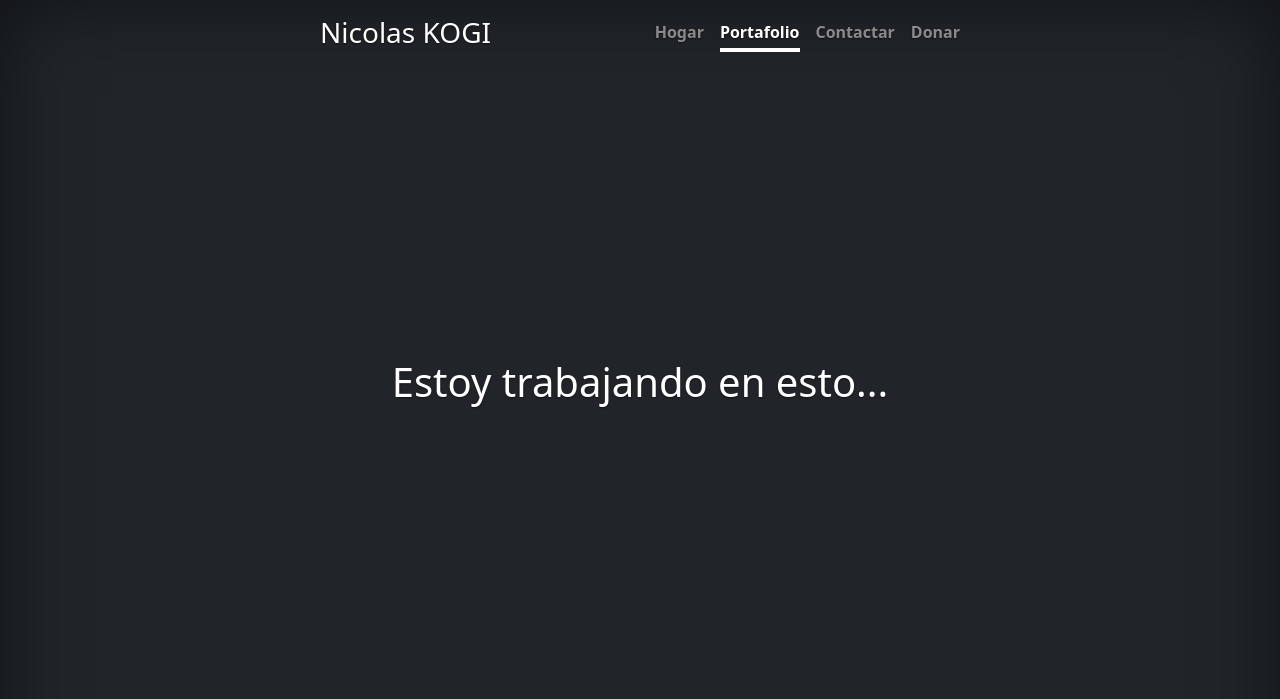
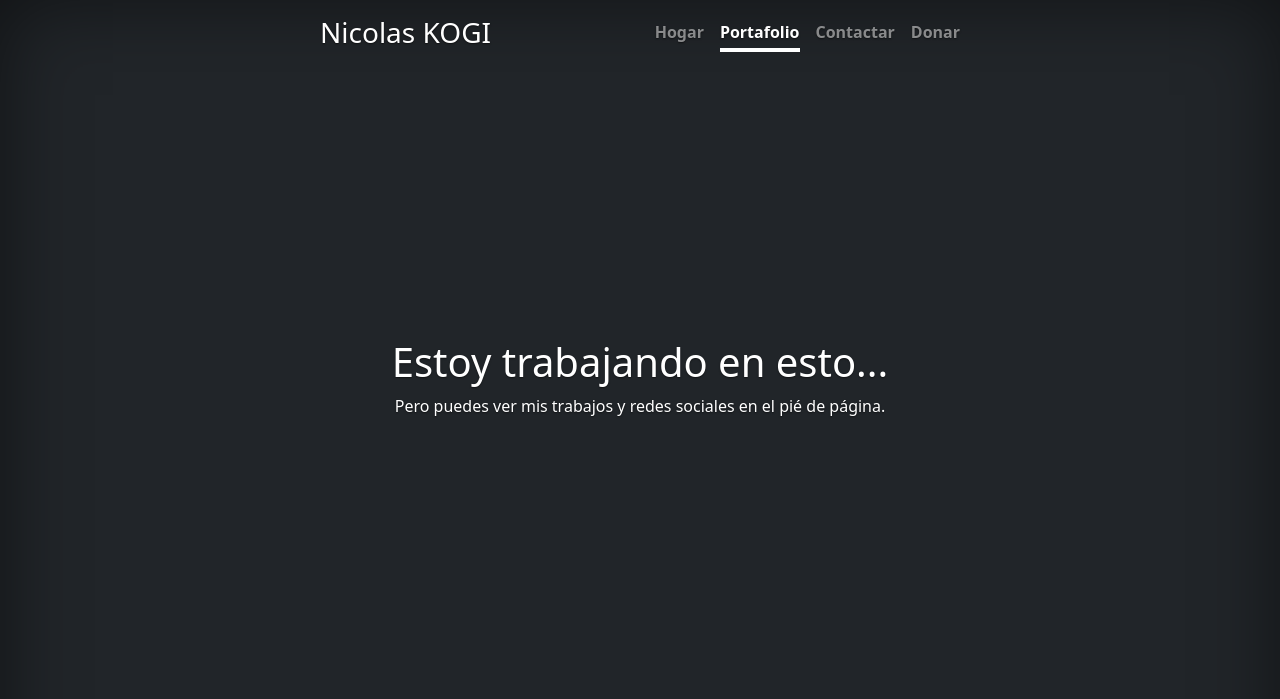
Before and after one commit to diaz24x7/Hogar, a plain HTML site: page docs/portafolio.html in a window 1280 px wide. Shown: the top 699 px of the page. Drawn offline with nearby package versions, Linux system fonts and the light colour scheme.

Commit message:
info portafolio

```diff
--- a/docs/portafolio.html
+++ b/docs/portafolio.html
@@ -49,6 +49,7 @@
 
   <main class="px-3">
 	  <h1>Estoy trabajando en esto...</h1>
+    <p>Pero puedes ver mis trabajos y redes sociales en el pié de página.</p>
   </main>
 
   <footer class="mt-auto text-white-50">
```
